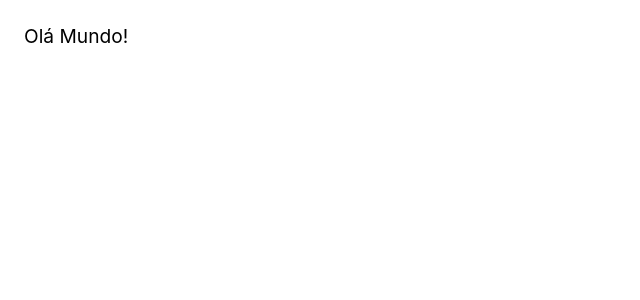
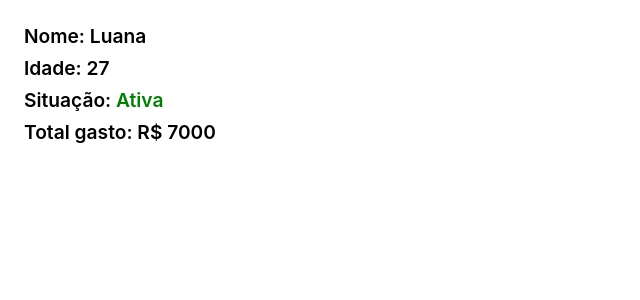
Before and after one commit to Henrique1204/React-Origamid, a JavaScript app in the folder appreact/: page / in a window 1280 px wide. Shown: the top 300 px of the page, without its empty margins (0-640 px from the left). Built offline with nearby package versions, Linux system fonts and the light colour scheme; the HTML template or start-up script is replaced by a standard one.

Commit message:
Adicionar Exercicio sobre JSX

```diff
--- a/appreact/public/index.html
+++ b/appreact/public/index.html
@@ -1,5 +1,5 @@
 <!DOCTYPE html>
-<html lang="en">
+<html lang="pt-br">
 <head>
   <meta charset="utf-8" />
   <link rel="icon" href="%PUBLIC_URL%/favicon.ico" />
--- a/appreact/src/App.js
+++ b/appreact/src/App.js
@@ -1,11 +1,54 @@
-import React from "react";
+// Mostre os dados da aplicação, como aprensetado no vídeo
+// Não utilize CSS externo, use o style para mudar as cores
+// Se a situação estiver ativa pinte de verde, inativa vermelho
+// Se o gasto for maior que 10000 mostre uma mensagem
+const luana = {
+    cliente: 'Luana',
+    idade: 27,
+    compras: [
+        { nome: 'Notebook', preco: 'R$ 2500' },
+        { nome: 'Geladeira', preco: 'R$ 3000' },
+        { nome: 'Smartphone', preco: 'R$ 1500' },
+    ],
+    ativa: true,
+};
+
+const mario = {
+    cliente: 'Mario',
+    idade: 31,
+    compras: [
+        { nome: 'Notebook', preco: 'R$ 2500' },
+        { nome: 'Geladeira', preco: 'R$ 3000' },
+        { nome: 'Smartphone', preco: 'R$ 1500' },
+        { nome: 'Guitarra', preco: 'R$ 3500' },
+    ],
+    ativa: false,
+};
 
 const App = () => {
+    const dados = luana;
+
+    const situacao = (
+        <span style={{ color: (dados.ativa) ? "green" : "red" }}>
+            {(dados.ativa) ? "Ativa" : "Inativa"}
+        </span>
+    );
+
+    const totalGasto = dados["compras"]
+        .map(c => Number(c["preco"].replace("R$ ", "")) )
+        .reduce((total, atual) => total + atual, 0);
+
     return (
         <div>
-            <p>Olá Mundo!</p>
+            <ul style={{listStyle: "none", padding: "0px", fontWeight: "600"}}>
+                <li>Nome: {dados.cliente}</li>
+                <li>Idade: {dados.idade}</li>
+                <li>Situação: {situacao}</li>
+                <li>Total gasto: R$ {totalGasto}</li>
+                {(totalGasto >= 10000) ? <li>Você está gastando muito.</li> : ""}
+            </ul>
         </div>
     );
-}
+};
 
 export default App;
```
